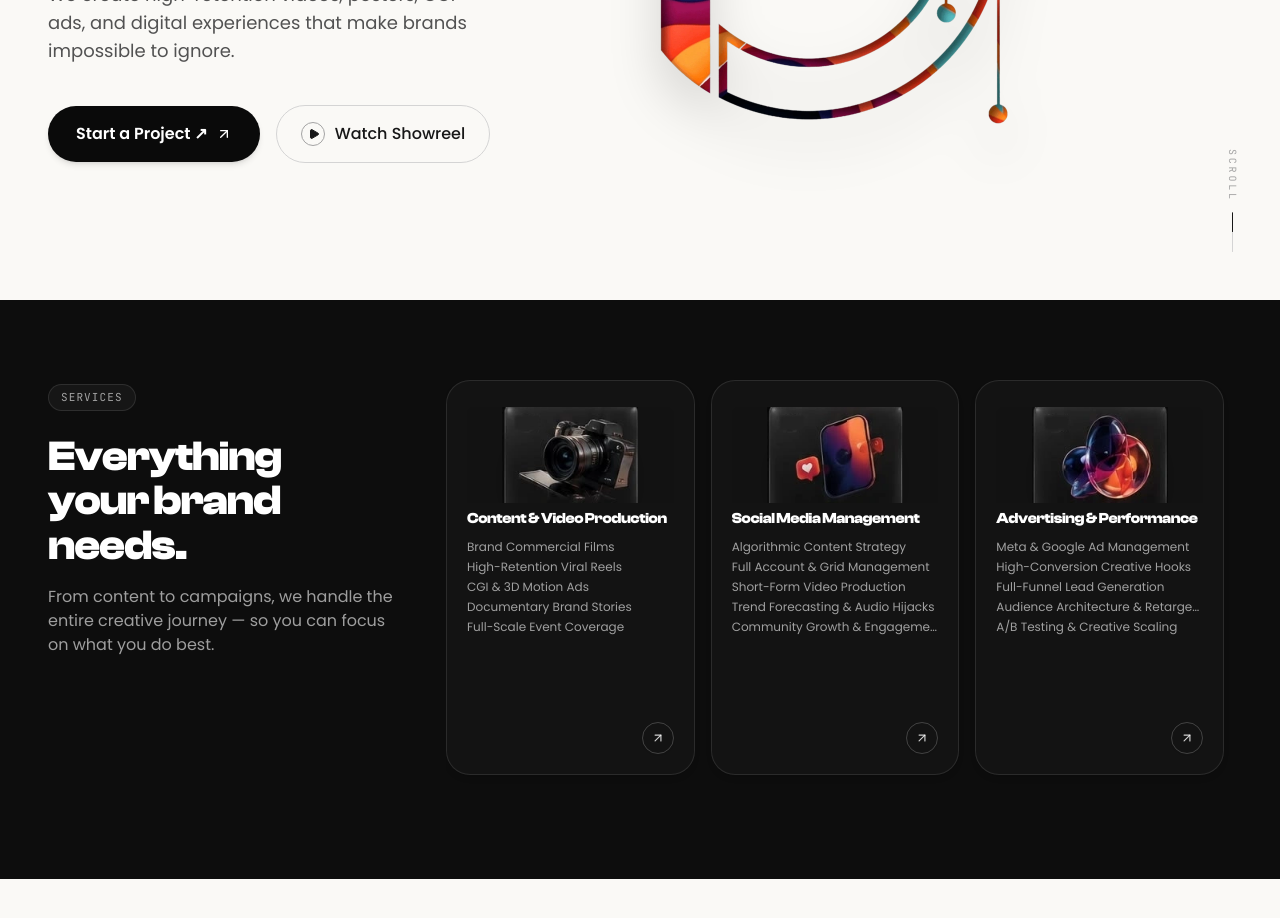
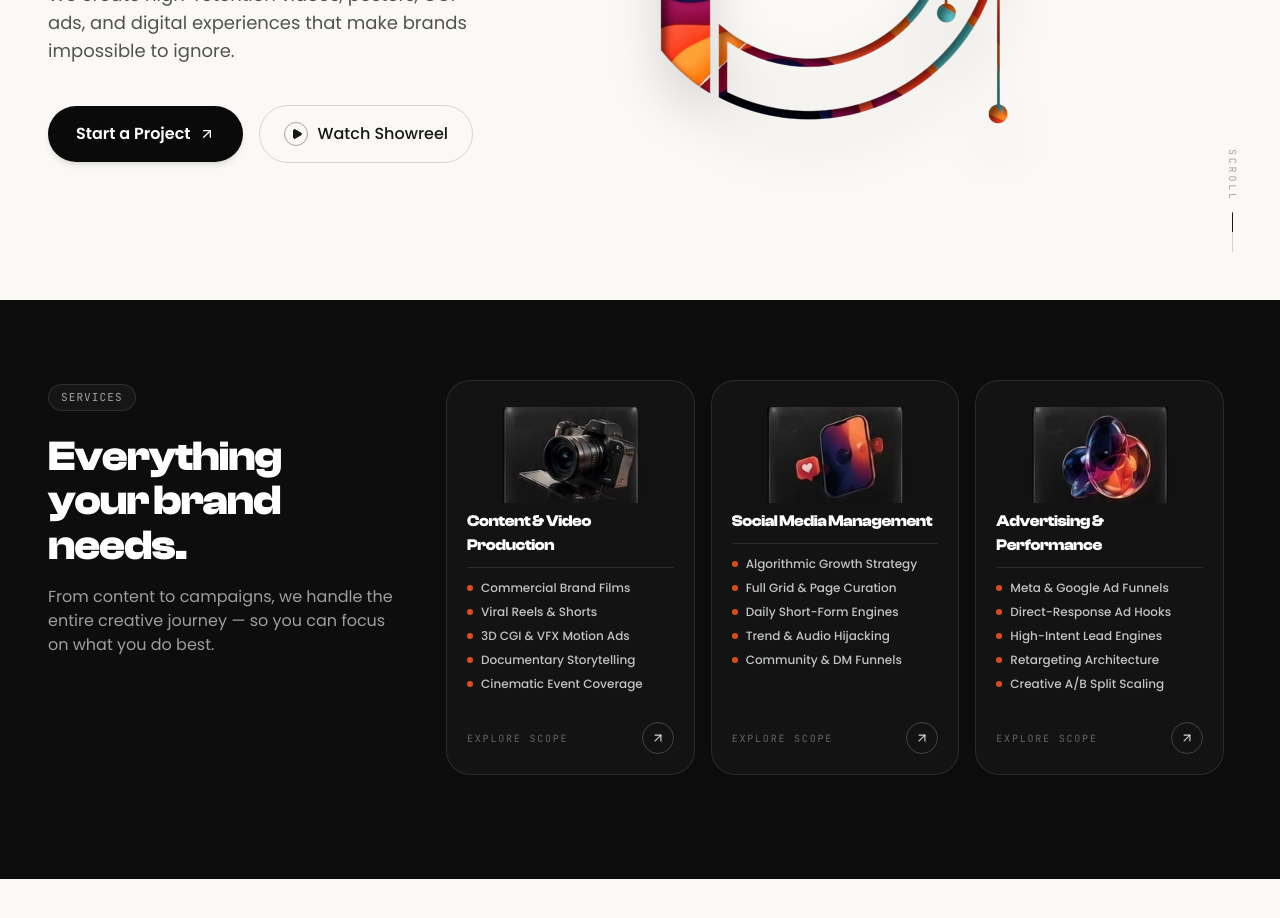
Before and after one commit to the-kalki/tdds, a React (Vite) app: page / in a window 1280 px wide. Shown: the part 500-1418 px from the top of the page. Built offline with nearby package versions, Linux system fonts and the light colour scheme; a web font is replaced by a local one.

Commit message:
fix(hero,services): relax mobile showreel button padding and refactor service cards into bulleted feature checklists

```diff
--- a/src/components/interactive/BentoServiceGrid.tsx
+++ b/src/components/interactive/BentoServiceGrid.tsx
@@ -37,27 +37,34 @@ const BentoCard: React.FC<BentoCardProps> = ({ service, onSelectService }) => {
         </div>
 
         {/* Title */}
-        <h3 className="font-display font-bold text-sm sm:text-[15px] text-white mb-2 sm:mb-2.5 tracking-tight group-hover:text-tdds-coral-start transition-colors">
+        <h3 className="font-display font-bold text-sm sm:text-base text-white mb-2 sm:mb-2.5 tracking-tight leading-snug group-hover:text-tdds-coral-start transition-colors">
           {service.title}
         </h3>
 
-        {/* Deliverables Checklist (Clean vertical list, responsive item count) */}
-        <ul className="space-y-0.5 sm:space-y-1">
+        {/* Deliverables Feature Bullets (Scannable checklist with accent markers) */}
+        <ul className="border-t border-white/10 pt-2.5 sm:pt-3 space-y-1.5 sm:space-y-2">
           {service.deliverables.slice(0, 5).map((item, idx) => (
             <li
               key={idx}
-              className={`text-[11px] sm:text-xs text-white/60 leading-tight font-normal truncate ${
-                idx >= 4 ? 'hidden sm:block' : ''
+              className={`flex items-center gap-2 text-[11px] sm:text-xs text-white/75 group-hover:text-white/95 leading-snug font-medium transition-colors ${
+                idx >= 4 ? 'hidden sm:flex' : ''
               }`}
             >
-              {item}
+              <span
+                aria-hidden="true"
+                className="w-1.5 h-1.5 rounded-full bg-tdds-coral-start/85 group-hover:bg-tdds-lime transition-colors flex-shrink-0"
+              />
+              <span className="truncate">{item}</span>
             </li>
           ))}
         </ul>
       </div>
 
-      {/* Bottom Action Trigger: Circular Button aligned right */}
-      <div className="pt-2 flex items-center justify-end">
+      {/* Bottom Action Trigger: Scope label + Circular Button */}
+      <div className="pt-2 flex items-center justify-between">
+        <span className="font-mono text-[9px] sm:text-[10px] uppercase tracking-[0.18em] text-white/35 group-hover:text-white/65 transition-colors">
+          Explore Scope
+        </span>
         <div className="w-7 h-7 sm:w-8 sm:h-8 rounded-full border border-white/20 flex items-center justify-center text-white/80 transition-all duration-300 group-hover:bg-white group-hover:text-neutral-950 group-hover:border-white shadow-sm">
           <ArrowUpRight className="w-3.5 h-3.5 transition-transform duration-200 group-hover:translate-x-0.5 group-hover:-translate-y-0.5" />
         </div>
--- a/src/components/sections/HeroSection.tsx
+++ b/src/components/sections/HeroSection.tsx
@@ -43,7 +43,7 @@ export const HeroSection: React.FC<HeroSectionProps> = ({
             <div className="flex flex-wrap items-center gap-3 sm:gap-4">
               <button
                 onClick={onOpenLeadDrawer}
-                className="group inline-flex items-center gap-2 bg-neutral-950 text-white hover:bg-black rounded-pill px-5 sm:px-7 py-3 sm:py-4 text-xs sm:text-base font-semibold transition-all duration-200 active:scale-95 shadow-md hover:shadow-lg"
+                className="group inline-flex items-center gap-2 bg-neutral-950 text-white hover:bg-black rounded-pill px-5 sm:px-7 py-3.5 sm:py-4 text-xs sm:text-base font-semibold transition-all duration-200 active:scale-95 shadow-md hover:shadow-lg"
               >
                 <span>{heroContent.primaryCta}</span>
                 <ArrowUpRight className="w-4 h-4 transition-transform duration-200 group-hover:translate-x-0.5 group-hover:-translate-y-0.5" />
@@ -51,9 +51,9 @@ export const HeroSection: React.FC<HeroSectionProps> = ({
 
               <button
                 onClick={onOpenShowreel}
-                className="group inline-flex items-center gap-2.5 border border-neutral-300 hover:border-neutral-950 hover:bg-neutral-900/5 text-neutral-900 rounded-pill px-4.5 sm:px-6 py-3 sm:py-4 text-xs sm:text-base font-medium transition-all duration-200 active:scale-95"
+                className="group inline-flex items-center gap-2.5 border border-neutral-300 hover:border-neutral-950 hover:bg-neutral-900/5 text-neutral-900 rounded-pill px-5 sm:px-6 py-3.5 sm:py-4 text-xs sm:text-base font-medium transition-all duration-200 active:scale-95"
               >
-                <span className="w-5 h-5 sm:w-6 sm:h-6 rounded-full border border-neutral-400 flex items-center justify-center transition-transform duration-200 group-hover:scale-110">
+                <span className="w-5 h-5 sm:w-6 sm:h-6 rounded-full border border-neutral-400 flex items-center justify-center transition-transform duration-200 group-hover:scale-110 flex-shrink-0">
                   <Play className="w-2.5 h-2.5 sm:w-3 sm:h-3 fill-neutral-900 text-neutral-900 ml-0.5" />
                 </span>
                 <span>Watch Showreel</span>
--- a/src/content/siteContent.ts
+++ b/src/content/siteContent.ts
@@ -13,7 +13,7 @@ export const siteMeta = {
 export const heroContent = {
   locationBadge: "( CREATIVE STUDIO BASED IN AHMEDABAD )",
   subheadline: "We create high-retention videos, posters, CGI ads, and digital experiences that make brands impossible to ignore.",
-  primaryCta: "Start a Project ↗",
+  primaryCta: "Start a Project",
   philosophyTags: ["IDEAS", "PEOPLE", "BRANDS", "CULTURE"],
   showreelVideoUrl: "https://www.w3schools.com/html/mov_bbb.mp4",
 };
@@ -24,12 +24,12 @@ export const servicesData: ServiceCompartment[] = [
     title: "Content & Video Production",
     shortDescription: "High-voltage commercials, scroll-stopping reels, and 3D CGI films engineered to capture attention and refuse to be skipped.",
     deliverables: [
-      "Brand Commercial Films",
-      "High-Retention Viral Reels",
-      "CGI & 3D Motion Ads",
-      "Documentary Brand Stories",
-      "Full-Scale Event Coverage",
-      "Color Grading & Sound Design",
+      "Commercial Brand Films",
+      "Viral Reels & Shorts",
+      "3D CGI & VFX Motion Ads",
+      "Documentary Storytelling",
+      "Cinematic Event Coverage",
+      "Color Grading & Sound FX",
     ],
     imageAsset: "/images/service-camera.webp",
   },
@@ -38,12 +38,12 @@ export const servicesData: ServiceCompartment[] = [
     title: "Social Media Management",
     shortDescription: "End-to-end algorithmic takeover: trend forecasting, obsessive aesthetic curation, and daily content engines built to turn passive scrollers into brand evangelists.",
     deliverables: [
-      "Algorithmic Content Strategy",
-      "Full Account & Grid Management",
-      "Short-Form Video Production",
-      "Trend Forecasting & Audio Hijacks",
-      "Community Growth & Engagement",
-      "Monthly Performance Analytics",
+      "Algorithmic Growth Strategy",
+      "Full Grid & Page Curation",
+      "Daily Short-Form Engines",
+      "Trend & Audio Hijacking",
+      "Community & DM Funnels",
+      "Monthly Retention Audits",
     ],
     imageAsset: "/images/service-phone.webp",
   },
@@ -52,12 +52,12 @@ export const servicesData: ServiceCompartment[] = [
     title: "Advertising & Performance",
     shortDescription: "Direct-response ad creative, laser-targeted Meta & Google funnels, and aggressive growth architectures that convert cold traffic into measurable revenue.",
     deliverables: [
-      "Meta & Google Ad Management",
-      "High-Conversion Creative Hooks",
-      "Full-Funnel Lead Generation",
-      "Audience Architecture & Retargeting",
-      "A/B Testing & Creative Scaling",
-      "Real-Time ROAS Optimization",
+      "Meta & Google Ad Funnels",
+      "Direct-Response Ad Hooks",
+      "High-Intent Lead Engines",
+      "Retargeting Architecture",
+      "Creative A/B Split Scaling",
+      "Live ROAS Optimization",
     ],
     imageAsset: "/images/service-spheres.webp",
   },
@@ -66,12 +66,12 @@ export const servicesData: ServiceCompartment[] = [
     title: "Branding & Visual Design",
     shortDescription: "Defiant brand identities, bespoke packaging systems, and digital art direction crafted to dominate your industry category.",
     deliverables: [
-      "Brand Identity Systems",
-      "Logo Design & Monograms",
-      "High-Impact Poster & Print Art",
-      "Bespoke Packaging Design",
+      "Signature Brand Identities",
+      "Custom Logos & Monograms",
+      "Editorial Posters & Print",
+      "Luxury Packaging Systems",
       "Web UI / UX Art Direction",
-      "Comprehensive Brand Guidelines",
+      "Complete Brand Playbooks",
     ],
     imageAsset: "/images/service-prism.webp",
   },
@@ -325,7 +325,7 @@ export const faqsData: FaqItem[] = [
   },
   {
     question: "Do you work with brands outside Ahmedabad?",
-    summary: "Yes. While our primary studio is based in <strong>Ahmedabad, Gujarat</strong>, our client roster is national and international:",
+    summary: "Yes. While our primary studio is based in <strong> Ahmedabad </strong>, <strong> Gujarat </strong>, our client roster is national and international:",
     bullets: [
       "<strong>Domestic Brands:</strong> Regular on-ground shoots and creative direction across <strong>Mumbai, Delhi, and Bangalore</strong>.",
       "<strong>International Remote Partnerships:</strong> Collaborative remote workflows serving clients across the <strong>US, UK, and UAE</strong>.",
```
